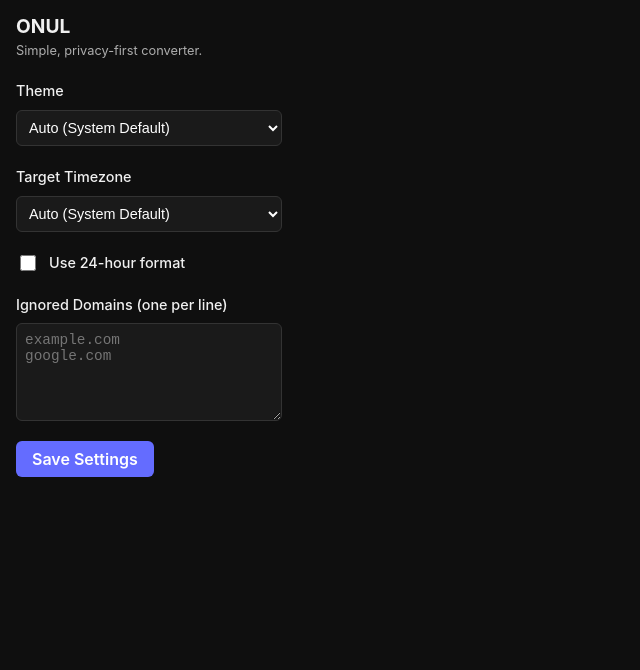
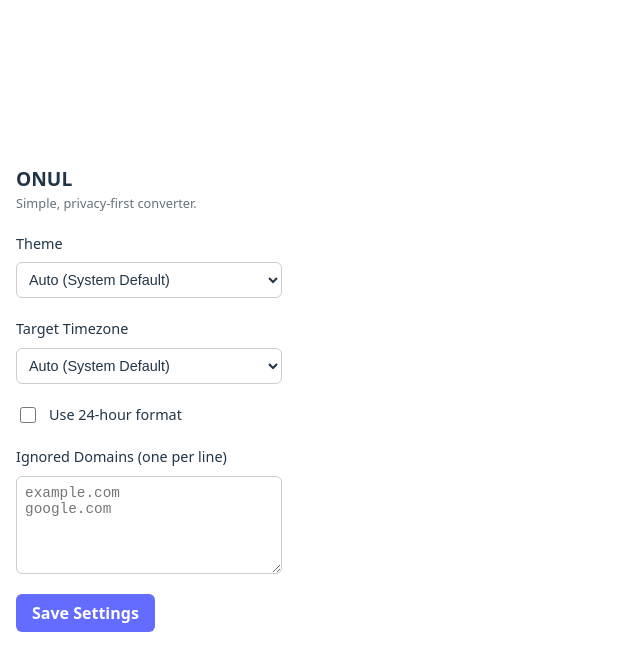
Before and after one commit to gongahkia/onul, a Preact app: page / in a window 1280 px wide. Shown: the top 670 px of the page, without its empty margins (0-640 px from the left). Built offline with nearby package versions, Linux system fonts and the light colour scheme.

Commit message:
feat(app): awesome possum

```diff
--- a/src/app.css
+++ b/src/app.css
@@ -1,19 +1,4 @@
-:root {
-  --bg-color: #0f0f0f;
-  --text-color: #f0f0f0;
-  --accent-color: #646cff;
-  --border-color: #333;
-  --input-bg: #1a1a1a;
-}
-
-body {
-  margin: 0;
-  background-color: var(--bg-color);
-  color: var(--text-color);
-  font-family: Inter, system-ui, sans-serif;
-  width: 320px;
-  min-height: 400px;
-}
+/* :root and body styles are handled in index.css */
 
 .container {
   padding: 16px;
@@ -44,10 +29,12 @@ label {
   font-weight: 500;
 }
 
-select, textarea, input[type="text"] {
+select,
+textarea,
+input[type="text"] {
   background: var(--input-bg);
   border: 1px solid var(--border-color);
-  color: white;
+  color: var(--text-color);
   padding: 8px;
   border-radius: 6px;
   font-size: 0.9rem;
@@ -55,8 +42,9 @@ select, textarea, input[type="text"] {
   box-sizing: border-box;
 }
 
-select:focus, textarea:focus {
-  outline: 2px solid var(--accent-color);
+select:focus,
+textarea:focus {
+  outline: 2px solid var(--primary-color);
   border-color: transparent;
 }
 
@@ -68,7 +56,7 @@ select:focus, textarea:focus {
 }
 
 input[type="checkbox"] {
-  accent-color: var(--accent-color);
+  accent-color: var(--primary-color);
   width: 16px;
   height: 16px;
 }
@@ -76,13 +64,14 @@ input[type="checkbox"] {
 .actions {
   margin-top: auto;
   display: flex;
-    align-items: center;
-    gap: 12px;
+  align-items: center;
+  gap: 12px;
 }
 
 button.primary {
-  background-color: var(--accent-color);
+  background-color: var(--primary-color);
   color: white;
+  /* Keep white text for primary button usually, or check contrast? Primary blue on white text is fine. */
   border: none;
   padding: 8px 16px;
   border-radius: 6px;
@@ -96,13 +85,21 @@ button.primary:hover {
 }
 
 .status {
-    color: #4ade80;
-    font-size: 0.85rem;
-    animation: fadeOut 2s forwards;
+  color: #4ade80;
+  font-size: 0.85rem;
+  animation: fadeOut 2s forwards;
 }
 
 @keyframes fadeOut {
-    0% { opacity: 1; }
-    70% { opacity: 1; }
-    100% { opacity: 0; }
+  0% {
+    opacity: 1;
+  }
+
+  70% {
+    opacity: 1;
+  }
+
+  100% {
+    opacity: 0;
+  }
 }
--- a/src/index.css
+++ b/src/index.css
@@ -11,7 +11,13 @@
   /* Default Dark Theme */
   --bg-color: #242424;
   --text-color: rgba(255, 255, 255, 0.87);
+  --primary-color: #646cff;
+  --primary-hover: #535bf2;
+
   --btn-bg: #1a1a1a;
+  --input-bg: #1a1a1a;
+  --border-color: #333;
+
   --link-color: #646cff;
   --link-hover: #535bf2;
   --border-focus: #646cff;
@@ -20,7 +26,14 @@
 [data-theme="light"] {
   --bg-color: #ffffff;
   --text-color: #213547;
+  --primary-color: #646cff;
+  /* Or maybe a slightly darker/different blue? strict equivalence is fine */
+  --primary-hover: #747bff;
+
   --btn-bg: #f9f9f9;
+  --input-bg: #ffffff;
+  --border-color: #ccc;
+
   --link-color: #646cff;
   --link-hover: #747bff;
   --border-focus: #646cff;
@@ -41,6 +54,7 @@ a {
   color: var(--link-color);
   text-decoration: inherit;
 }
+
 a:hover {
   color: var(--link-hover);
 }
@@ -62,9 +76,11 @@ button {
   transition: border-color 0.25s;
   color: var(--text-color);
 }
+
 button:hover {
   border-color: var(--border-focus);
 }
+
 button:focus,
 button:focus-visible {
   outline: 4px auto -webkit-focus-ring-color;
```
